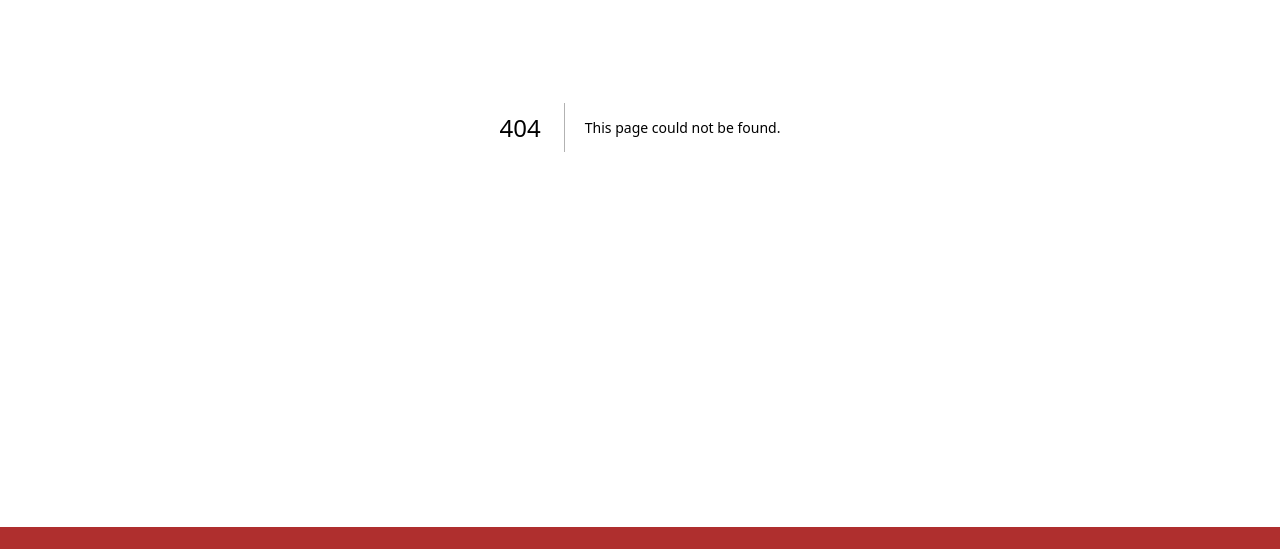
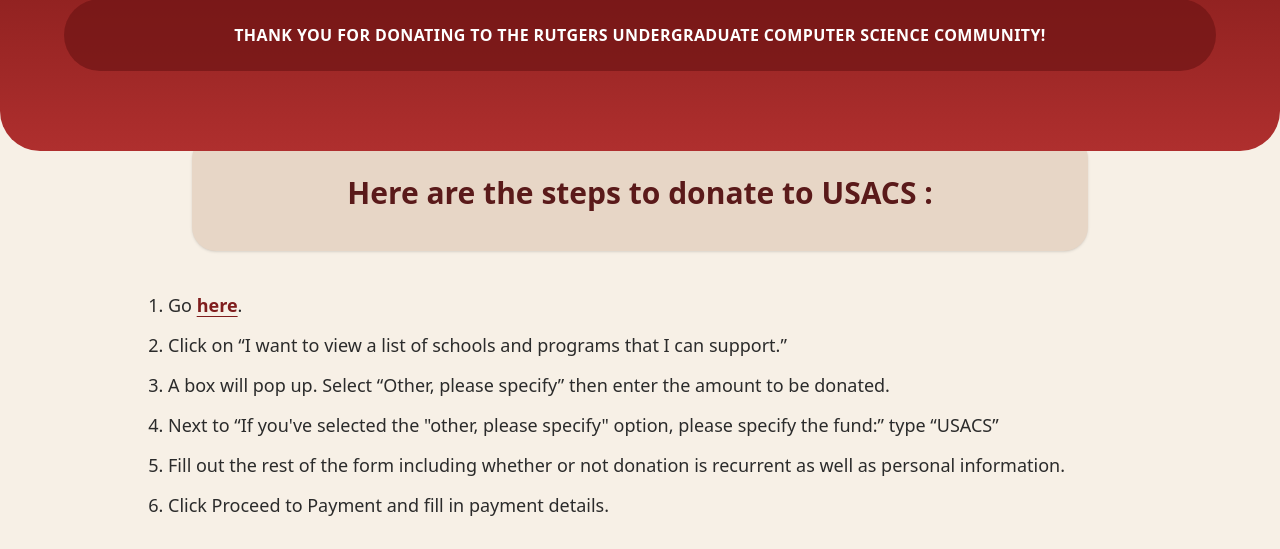
Before and after one commit to rutgersusacs/usacs-website, a Next.js app: page /donate in a window 1280 px wide. Before the commit this address had no page. Shown: the part 329-878 px from the top of the page. Built offline with nearby package versions, Linux system fonts and the light colour scheme.

Commit message:
donate is in correct place

```diff
--- /dev/null
+++ b/app/donate/page.tsx
@@ -0,0 +1,94 @@
+import Image from "next/image";
+import PageHeader from "../components/PageHeader";
+
+export default function DonatePage() {
+  return (
+    <main className="min-h-screen bg-[#F7F0E6]">
+      {/* PAGEHEADER */}
+      <PageHeader className="relative z-10 pb-20">
+        <h1 className="text-[clamp(3rem,8vw,6rem)] font-extrabold tracking-wide text-white">
+          DONATE
+        </h1>
+
+        {/* THANK YOU BAR */}
+        <div className="mx-auto mt-10 max-w-6xl rounded-full bg-[#6F1515]/70 px-10 py-6">
+          <p className="text-center text-sm font-semibold tracking-wide text-white sm:text-base">
+            THANK YOU FOR DONATING TO THE RUTGERS UNDERGRADUATE COMPUTER SCIENCE
+            COMMUNITY!
+          </p>
+        </div>
+      </PageHeader>
+
+      {/* HEADING CARD */}
+      <div className="-mt-4 relative z-0 px-4">
+        <div className="mx-auto max-w-4xl rounded-3xl bg-[#E7D6C6] px-6 py-10 text-center shadow-sm">
+          <h2 className="text-2xl font-extrabold text-[#5A1A1A] sm:text-3xl">
+            Here are the steps to donate to USACS :
+          </h2>
+        </div>
+      </div>
+
+      {/* STEPS */}
+      <div className="mx-auto mt-10 max-w-5xl px-4">
+        <ol className="list-decimal space-y-3 pl-6 text-base text-[#2B2B2B] sm:text-lg">
+          <li>
+            Go{" "}
+            <a
+              className="font-semibold text-[#7F1D1D] underline underline-offset-4 hover:opacity-90"
+              href="https://give.rutgers.edu/"
+              target="_blank"
+              rel="noreferrer"
+            >
+              here
+            </a>
+            .
+          </li>
+          <li>
+            Click on “I want to view a list of schools and programs that I can
+            support.”
+          </li>
+          <li>
+            A box will pop up. Select “Other, please specify” then enter the
+            amount to be donated.
+          </li>
+          <li>
+            Next to “If you&apos;ve selected the &quot;other, please specify&quot;
+            option, please specify the fund:” type “USACS”
+          </li>
+          <li>
+            Fill out the rest of the form including whether or not donation is
+            recurrent as well as personal information.
+          </li>
+          <li>Click Proceed to Payment and fill in payment details.</li>
+        </ol>
+      </div>
+
+      {/* IMAGES */}
+      <div className="mx-auto mt-14 max-w-6xl px-4 pb-20">
+        <div className="grid gap-8 md:grid-cols-2">
+          <div className="overflow-hidden rounded-3xl bg-white shadow-sm">
+            <Image
+              src="/images/donate-left.jpg"
+              alt="USACS community event"
+              width={900}
+              height={600}
+              className="h-full w-full object-cover"
+              priority
+            />
+          </div>
+
+          <div className="overflow-hidden rounded-3xl bg-white shadow-sm">
+            <Image
+              src="/images/donate-right.jpg"
+              alt="USACS student collaboration"
+              width={900}
+              height={600}
+              className="h-full w-full object-cover"
+              priority
+            />
+          </div>
+        </div>
+      </div>
+    </main>
+  );
+}
```
